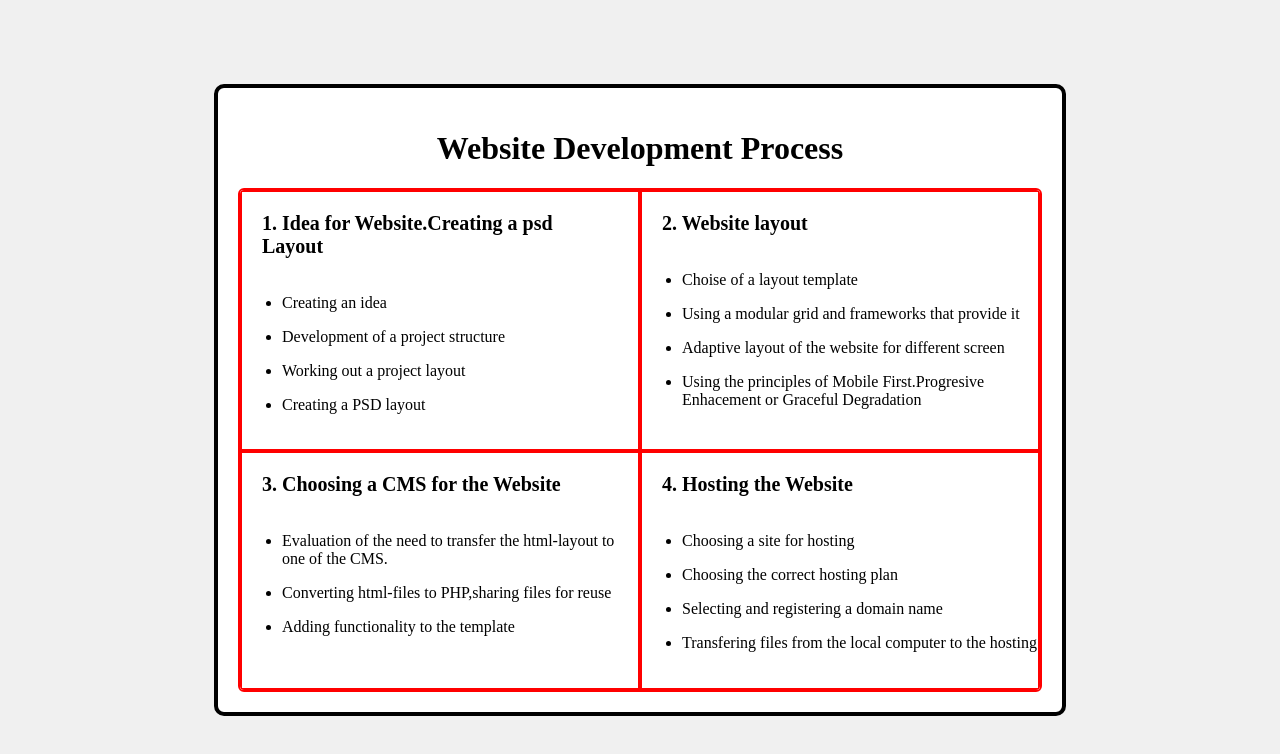
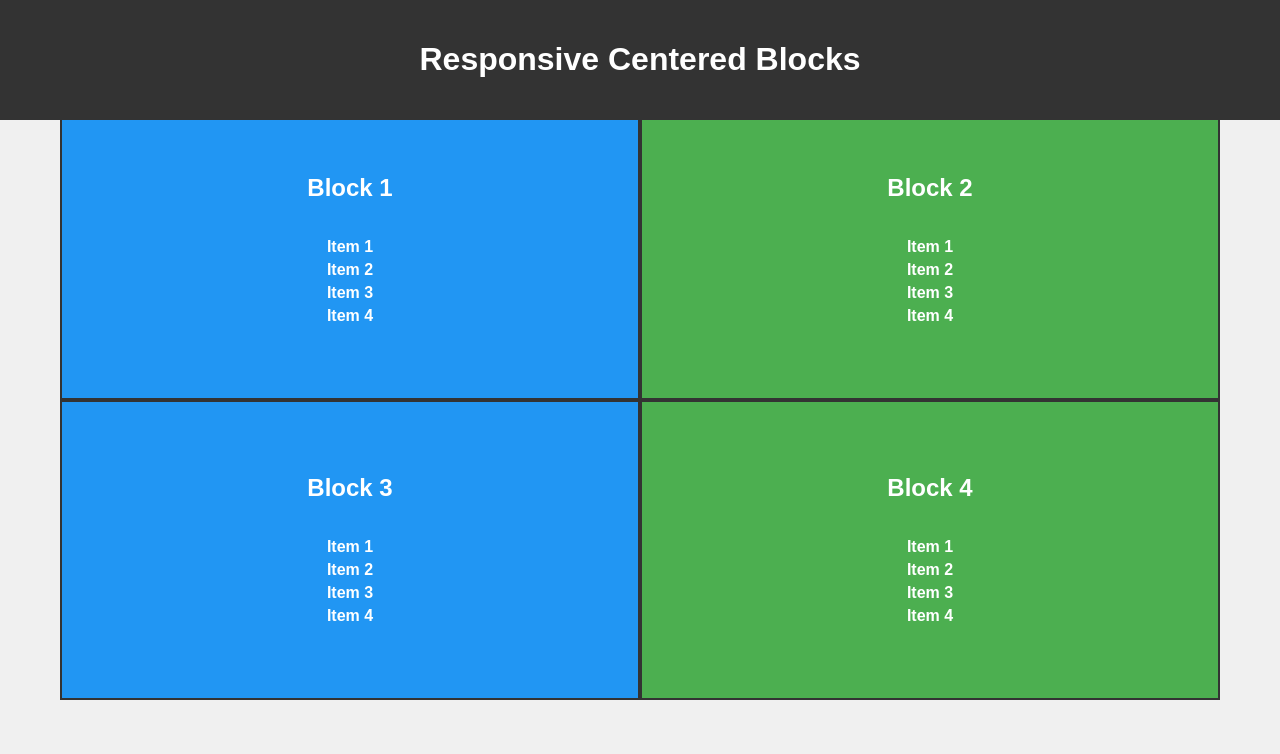
Before and after one commit to MaksymMoskovchuk/Window, a plain HTML site: page index.html in a window 1280 px wide. Drawn offline with Linux system fonts and the light colour scheme.

Commit message:
first commit

```diff
--- a/Style.css
+++ b/Style.css
@@ -1,44 +1,63 @@
-body, html {
-    height: 100%;
+body {
+    font-family: Arial, sans-serif;
     margin: 0;
+    padding: 0;
     display: flex;
     justify-content: center;
     align-items: center;
+    height: 100vh;
     background-color: #f0f0f0;
 }
-
-.window {
-    background-color: #fff;
+header {
+    text-align: center;
+    padding: 20px 0;
+    background-color: #333;
+    color: #fff;
+    width: 100%;
+    position: absolute;
+    top: 0;
+    left: 0;
+}
+main {
+    width: 100%;
+    max-width: 1200px;
+    display: flex;
+    flex-direction: column;
+    align-items: center;
     padding: 20px;
-    border: 4px solid #000000;
-    border-radius: 10px;
-}
-
-.container {
-    display: flex;
-    flex-wrap: wrap;
-    width: 800px;
-    height: 500px;
-    border: 2px solid #ff0000;
-    border-radius: 6px;
-    overflow: hidden;
-}
-
-.block {
-    flex: 1 0 50%;
-    background-color: #ffffff;
-    border: 2px solid #ff0000;
     box-sizing: border-box;
 }
-
-.block h2 {
-    text-align: left;
-    margin: 0;
-    padding: 20px;
-    font-size: 20px;
-
-
+.row {
+    width: 100%;
+    display: flex;
+    justify-content: space-between;
+    margin-bottom: 0;
 }
-h1 {
+section {
+    width: 45%;
+    height: 300px;
+    background-color: #4CAF50;
+    display: flex;
+    flex-direction: column;
+    justify-content: center;
+    align-items: center;
+    color: white;
+    margin: 0; /* Видалення зовнішніх відступів */
+    flex-grow: 1; /* Розтягнення блоків на всю доступну ширину */
+    border: 2px solid #333; /* Додавання межі */
+    box-sizing: border-box; /* Врахування межі у розрахунку ширини */
+}
+section:nth-child(odd) {
+    background-color: #2196F3;
+}
+ul {
+    list-style: none;
+    padding: 0;
     text-align: center;
 }
+li {
+    margin-bottom: 5px;
+}
+li span {
+    font-weight: bold;
+}
--- a/index.html
+++ b/index.html
@@ -3,42 +3,54 @@
 <head>
     <meta charset="UTF-8">
     <meta name="viewport" content="width=device-width, initial-scale=1.0">
-    <title>Window</title>
+    <title>Responsive Centered Blocks</title>
     <link rel="stylesheet" href="Style.css">
-
 </head>
 <body>
-<div class="window">
-    <h1>Website Development Process</h1>
-    <div class="container">
-        <div class="block">
-            <h2>1. Idea for Website.Creating a psd Layout</h2>
-            <ul><li>Creating an idea</li></ul>
-            <ul><li>Development of a project structure</li></ul>
-            <ul><li>Working out a project layout</li></ul>
-            <ul><li>Creating a PSD layout</li></ul>
+    <header>
+        <h1>Responsive Centered Blocks</h1>
+    </header>
+    <main>
+        <div class="row">
+            <section>
+                <h2>Block 1</h2>
+                <ul>
+                    <li><span>Item 1</span></li>
+                    <li><span>Item 2</span></li>
+                    <li><span>Item 3</span></li>
+                    <li><span>Item 4</span></li>
+                </ul>
+            </section>
+            <section>
+                <h2>Block 2</h2>
+                <ul>
+                    <li><span>Item 1</span></li>
+                    <li><span>Item 2</span></li>
+                    <li><span>Item 3</span></li>
+                    <li><span>Item 4</span></li>
+                </ul>
+            </section>
         </div>
-        <div class="block">
-            <h2>2. Website layout</h2>
-            <ul><li>Choise of a layout template</li></ul>
-            <ul><li>Using a modular grid and frameworks that provide it</li></ul>
-            <ul><li>Adaptive layout of the website for different screen</li></ul>
-            <ul><li>Using the principles of Mobile First.Progresive Enhacement or Graceful Degradation </li></ul>
+        <div class="row">
+            <section>
+                <h2>Block 3</h2>
+                <ul>
+                    <li><span>Item 1</span></li>
+                    <li><span>Item 2</span></li>
+                    <li><span>Item 3</span></li>
+                    <li><span>Item 4</span></li>
+                </ul>
+            </section>
+            <section>
+                <h2>Block 4</h2>
+                <ul>
+                    <li><span>Item 1</span></li>
+                    <li><span>Item 2</span></li>
+                    <li><span>Item 3</span></li>
+                    <li><span>Item 4</span></li>
+                </ul>
+            </section>
         </div>
-        <div class="block">
-            <h2>3. Choosing a CMS for the Website</h2>
-            <ul><li>Evaluation of the need to transfer the html-layout to one of the CMS.</li></ul>
-            <ul><li>Converting html-files to PHP,sharing files for reuse</li></ul>
-            <ul><li>Adding functionality to the template</li></ul>
-        </div>
-        <div class="block">
-            <h2>4. Hosting the Website</h2>
-            <ul><li>Choosing a site for hosting</li></ul>
-            <ul><li>Choosing the correct hosting plan</li></ul>
-            <ul><li>Selecting and registering a domain name</li></ul>
-            <ul><li>Transfering files from the local computer to the hosting</li></ul>
-        </div>
-    </div>
-</div>
+    </main>
 </body>
 </html>
```
